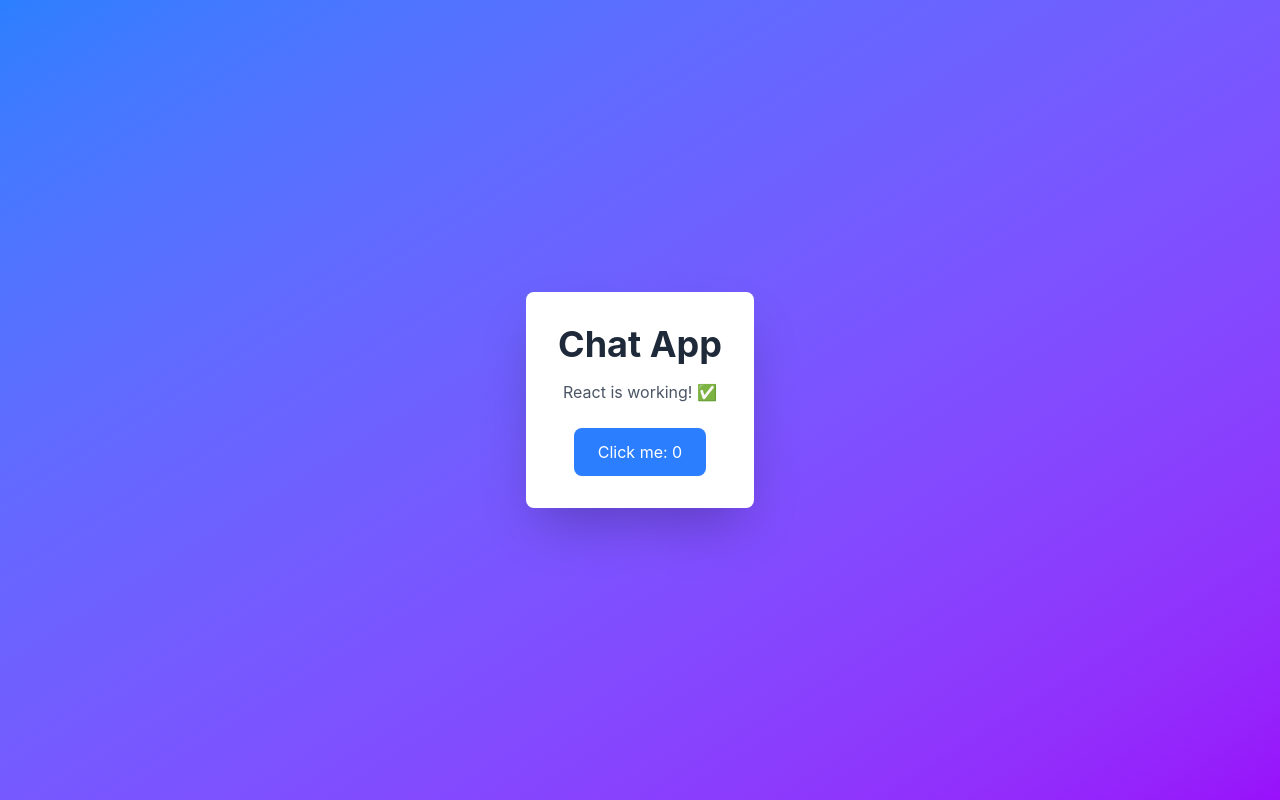
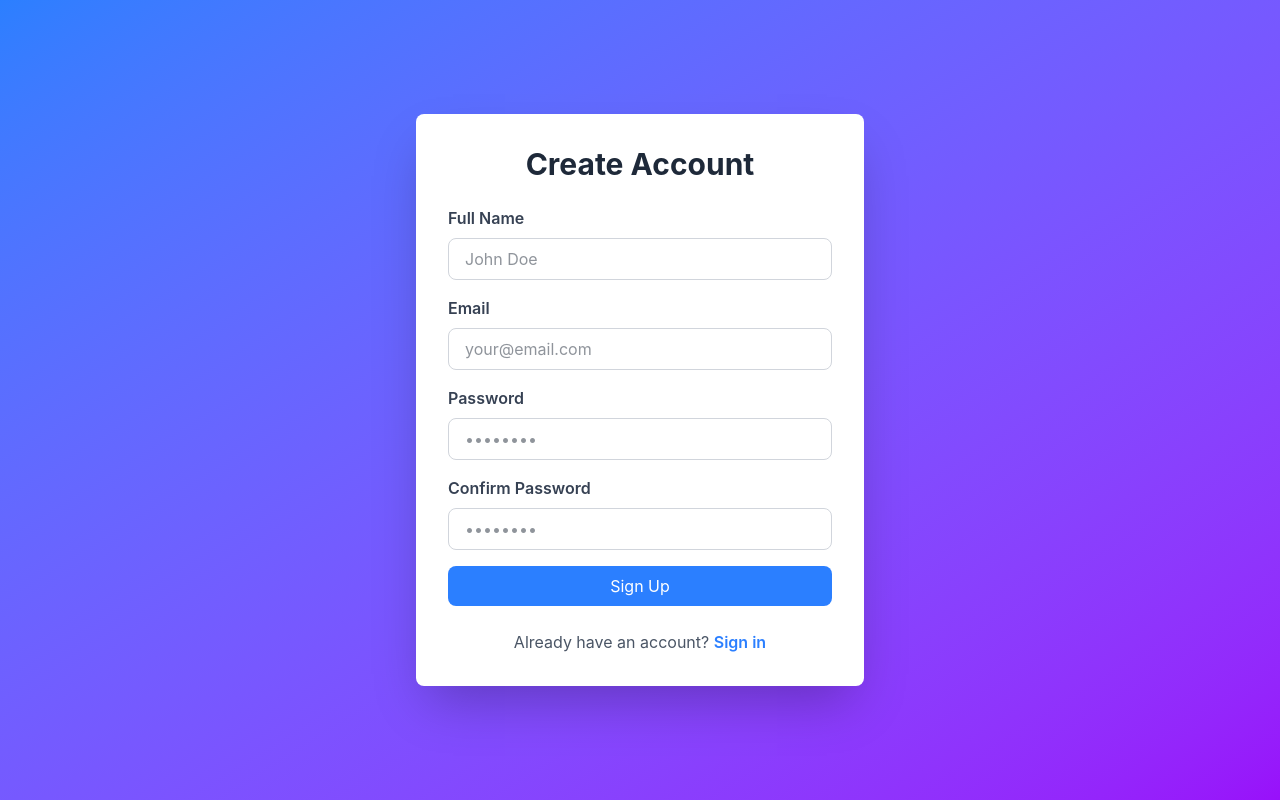
Before and after one commit to shivam79333/chatapp, a React app in the folder chat-app/: page / in a window 1280 px wide. Built offline with nearby package versions, Linux system fonts and the light colour scheme; no server answers; the HTML template or start-up script is replaced by a standard one.

Commit message:
Restore Firebase authentication with working UI
- React rendering confirmed working
- Restored full Auth system with SignUp/Login pages
- App now properly routes between auth and chat

```diff
--- a/chat-app/src/App.jsx
+++ b/chat-app/src/App.jsx
@@ -1,20 +1,55 @@
 import { useState } from 'react'
+import { AuthProvider, useAuth } from './features/chat/hooks/useAuth'
+import ChatPage from './features/chat/pages/ChatPage'
+import LoginPage from './features/chat/pages/LoginPage'
+import SignUpPage from './features/chat/pages/SignUpPage'
 
-export default function App() {
-  const [count, setCount] = useState(0)
+function AppContent() {
+  const { user, loading, isAuthenticated, error } = useAuth()
+  const [currentPage, setCurrentPage] = useState('signup')
 
+  if (error) {
+    return (
+      <div className="min-h-screen flex items-center justify-center bg-gray-100 p-4">
+        <div className="bg-white rounded-lg shadow-lg p-8 max-w-md text-center">
+          <h2 className="text-2xl font-bold text-red-600 mb-4">Configuration Error</h2>
+          <p className="text-gray-700 mb-4">{error}</p>
+          <p className="text-sm text-gray-500 mb-4">
+            Please add your Firebase credentials to the <code className="bg-gray-100 px-2 py-1 rounded">.env</code> file
+          </p>
+        </div>
+      </div>
+    )
+  }
+
+  if (loading) {
+    return (
+      <div className="min-h-screen flex items-center justify-center bg-gray-100">
+        <div className="text-center">
+          <div className="animate-spin rounded-full h-12 w-12 border-b-2 border-blue-500 mx-auto mb-4"></div>
+          <p className="text-gray-600">Loading...</p>
+        </div>
+      </div>
+    )
+  }
+
+  if (!isAuthenticated) {
+    return currentPage === 'login' ? (
+      <LoginPage />
+    ) : (
+      <SignUpPage />
+    )
+  }
+
+  return <ChatPage user={user} />
+}
+
+function App() {
   return (
-    <div className="min-h-screen flex items-center justify-center bg-gradient-to-br from-blue-500 to-purple-600">
-      <div className="bg-white rounded-lg shadow-2xl p-8 text-center">
-        <h1 className="text-4xl font-bold text-gray-800 mb-4">Chat App</h1>
-        <p className="text-gray-600 mb-6">React is working! ✅</p>
-        <button
-          onClick={() => setCount(count + 1)}
-          className="px-6 py-3 bg-blue-500 text-white font-semibold rounded-lg hover:bg-blue-600"
-        >
-          Click me: {count}
-        </button>
-      </div>
-    </div>
+    <AuthProvider>
+      <AppContent />
+    </AuthProvider>
   )
 }
+
+export default App
```
